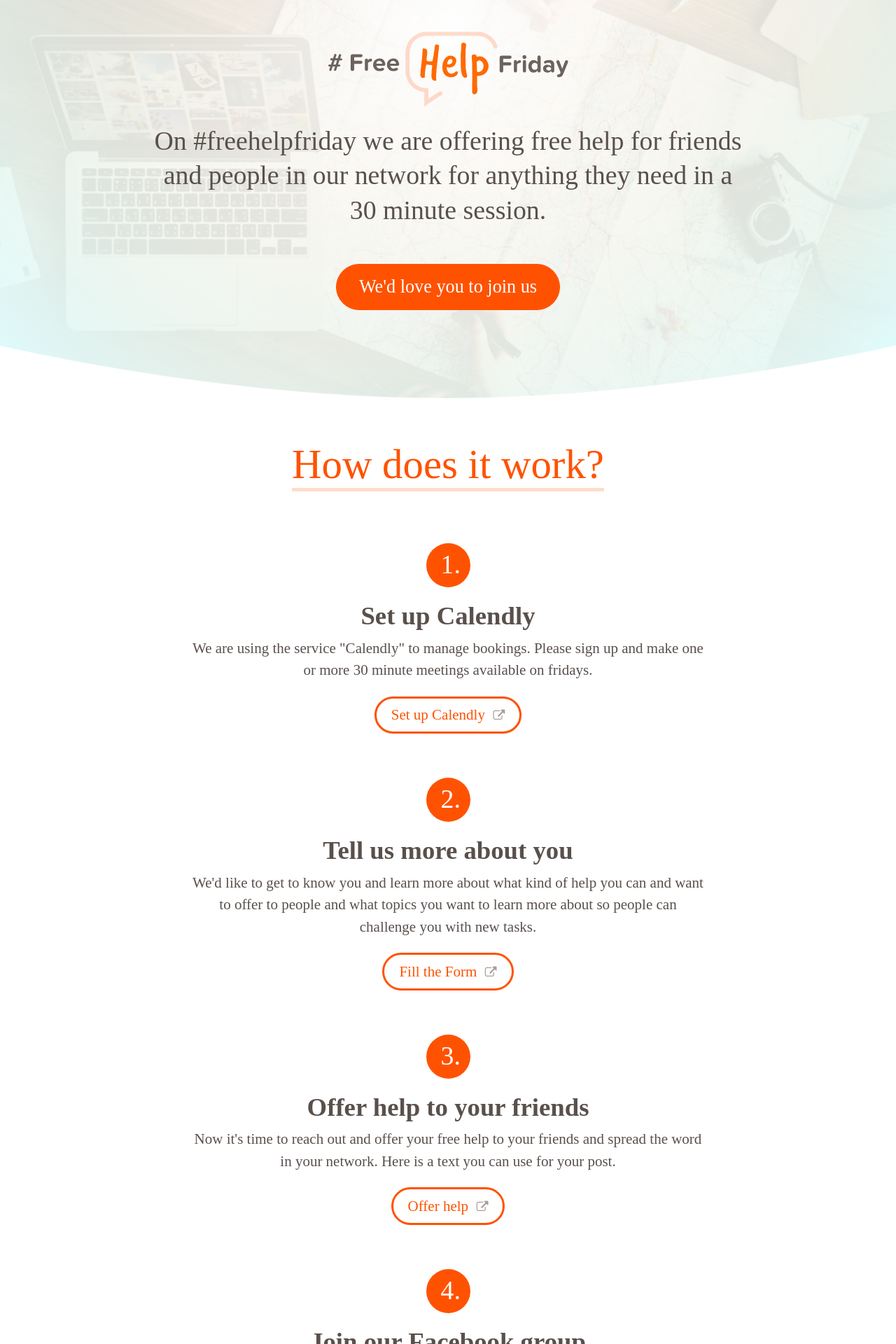
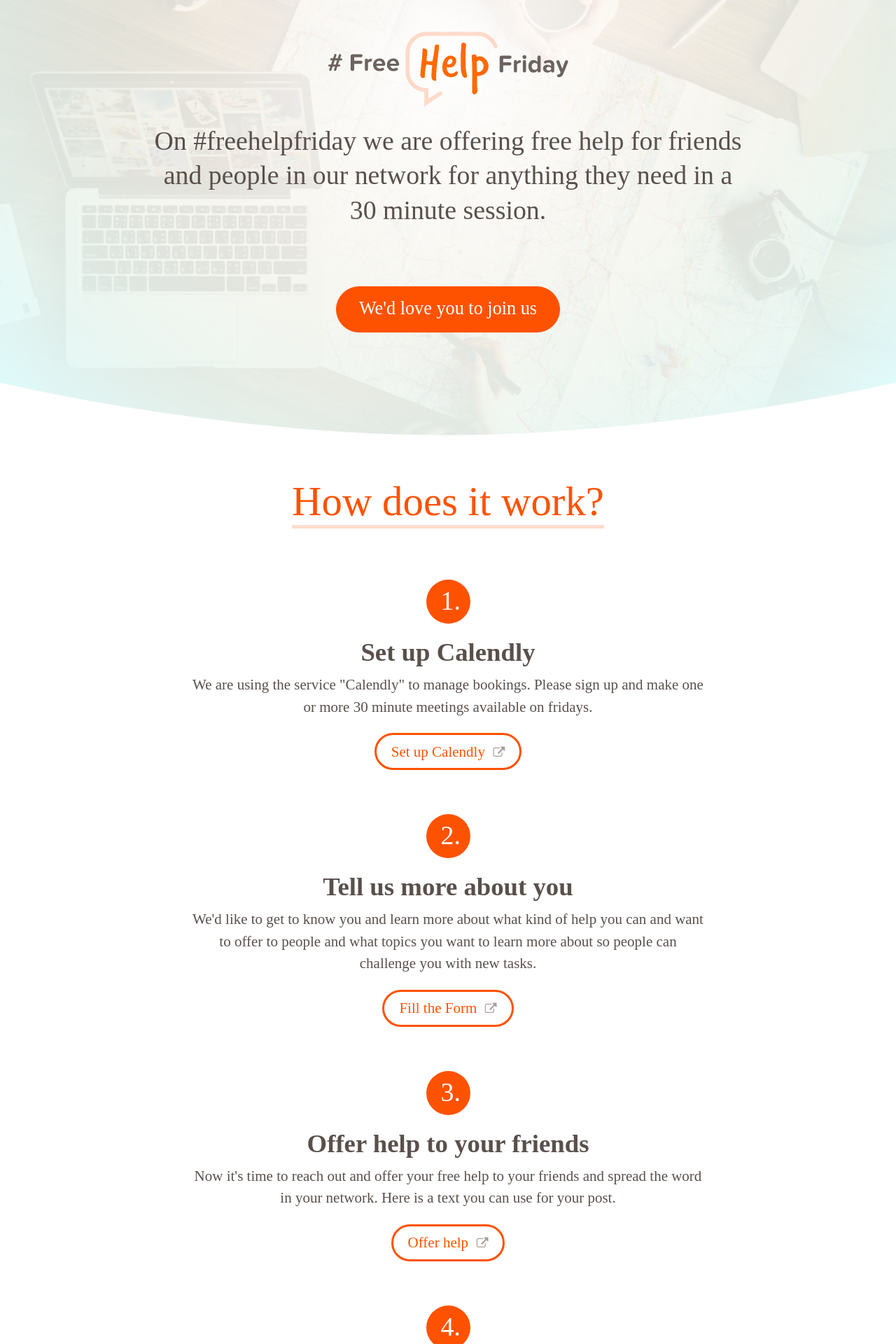
Before and after one commit to dnlhtz/happytohelp, a Jekyll site: the page built from index.html, in a window 1280 px wide. Shown: the top 1920 px of the page at 70% size. Built offline with Jekyll 4.4.1, drawn with Linux system fonts in a browser that asks for light colours; nearby versions of some CDN libraries.

Commit message:
Basic mobile optimization

```diff
--- a/_sass/modules/_brand.scss
+++ b/_sass/modules/_brand.scss
@@ -1,5 +1,10 @@
 .brand {
-	@include svg (350px, 114.3px, logo);
+	@include svg (250px, 81.4px, logo);
+
+	@include mq(md) {
+		@include svg (350px, 114.3px, logo);
+	}
+
 	margin-bottom: 1rem;
 
 	&--header {
--- a/_sass/modules/_button.scss
+++ b/_sass/modules/_button.scss
@@ -10,6 +10,16 @@
 	.fa {
 		font-size: 0.8rem;
 		margin-left: .3rem;
+	}
+}
+
+.btn-lg {
+	padding: 0.5rem 1rem;
+    font-size: 1rem;
+
+	@include mq(md) {
+		padding: 0.75rem 1.5rem;
+	    font-size: 1.25rem;
 	}
 }
 
--- a/_sass/modules/_jumbotron.scss
+++ b/_sass/modules/_jumbotron.scss
@@ -2,8 +2,16 @@
 	text-align: center;
 
 	.lead {
-		padding: 0 6rem 2rem;
-		font-size: $font-size--xlarge;
 		line-height: 1.3;
+		margin-bottom: 2rem;
+
+		@include mq(md) {
+			font-size: $font-size--xlarge;
+		}
+
+		@include mq(lg) {
+			padding: 0 6rem 2rem;
+			font-size: $font-size--xlarge;
+		}
 	}
 }
```
